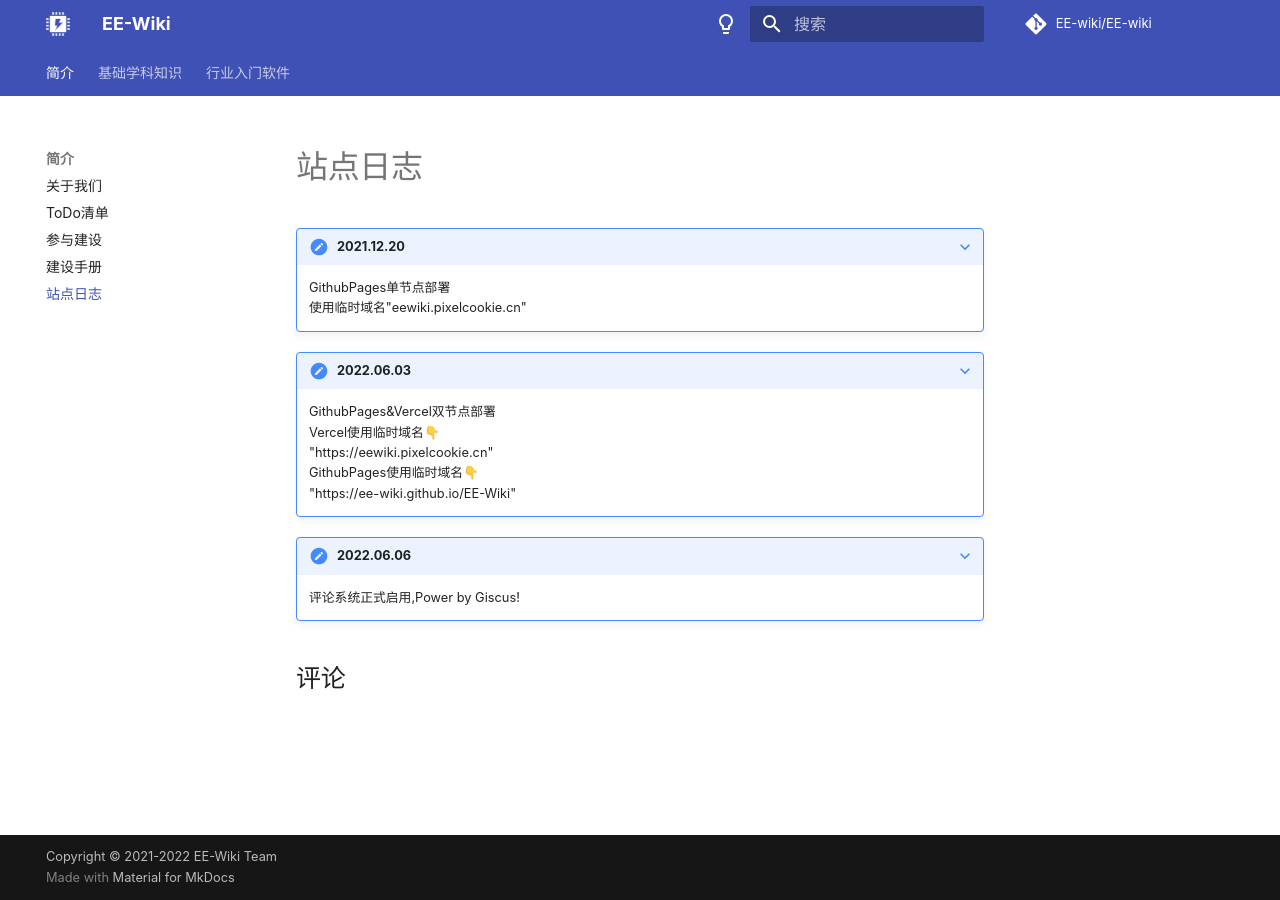
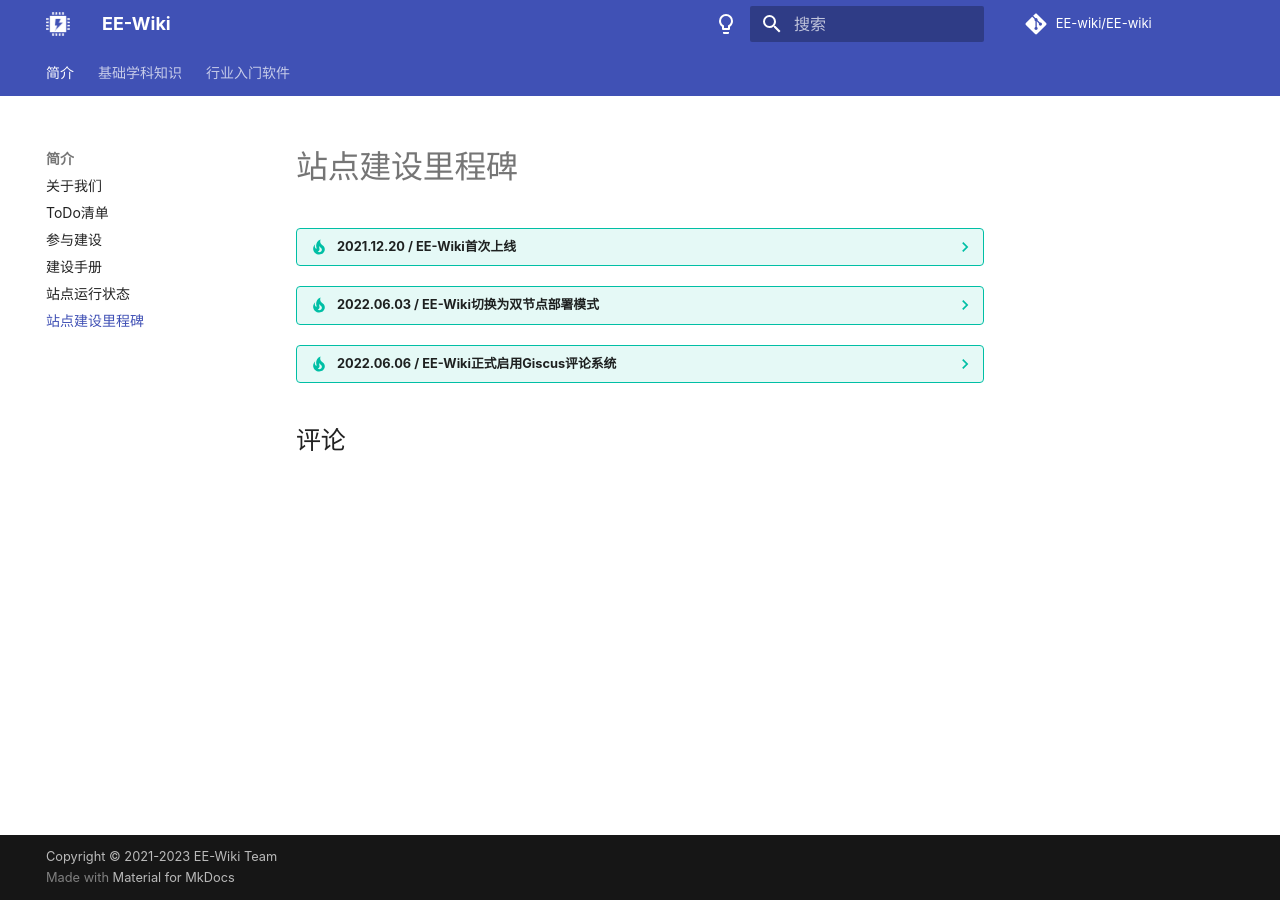
Before and after one commit to TidalForce-cn/EE-Wiki, an MkDocs documentation site: the page built from docs/intro/site-dev-log.md, in a window 1280 px wide. Built offline with MkDocs 1.6.1 and Material for MkDocs 9.7.7, drawn with Linux system fonts in a browser that asks for light colours; some web fonts are replaced; comment, search, counter and statistics services are not loaded.

Commit message:
1.Contents updated;2.Create status page.

```diff
--- a/docs/intro/site-dev-log.md
+++ b/docs/intro/site-dev-log.md
@@ -1,15 +1,15 @@
-# 站点日志
+# 站点建设里程碑
 
-???+ note "2021.12.20"
+??? tip "2021.12.20 / EE-Wiki首次上线"
     GithubPages单节点部署
     使用临时域名"eewiki.pixelcookie.cn"
 
-???+ note "2022.06.03"
+??? tip "2022.06.03 / EE-Wiki切换为双节点部署模式"
      GithubPages&Vercel双节点部署
      Vercel使用临时域名👇
-     "https://eewiki.pixelcookie.cn"
+     "https://eewiki.lwantaoo.xyz"
      GithubPages使用临时域名👇
      "https://ee-wiki.github.io/EE-Wiki"
 
-???+ note "2022.06.06"
-     评论系统正式启用,Power by Giscus!
+??? tip "2022.06.06 / EE-Wiki正式启用Giscus评论系统"
+     Powered by Giscus!
--- a/mkdocs.yml
+++ b/mkdocs.yml
@@ -1,8 +1,14 @@
 # Site Information
 site_name: EE-Wiki
+site_url: https://ee-wiki.github.io/EE-Wiki/
 site_description: 愿你能在本站学习到你所需知识并为本站的发展贡献一份力 :)
 site_author: EE-Wiki Team
 strict: false
+# Repository Information
+repo_name: 'EE-wiki/EE-wiki'
+repo_url: 'https://github.com/EE-wiki/EE-wiki'
+# Copyright
+copyright: 'Copyright &copy; 2021-2023 EE-Wiki Team'
 
 # Contents nav
 nav:
@@ -11,7 +17,8 @@ nav:
     - ToDo清单: intro/ToDoList.md
     - 参与建设: intro/contribute.md
     - 建设手册: intro/GuideBook.md
-    - 站点日志: intro/site-dev-log.md
+    - 站点运行状态: intro/status.md
+    - 站点建设里程碑: intro/site-dev-log.md
   - 基础学科知识:
     - 模电:
       - 关于模电: basic-knowledge/analog-basic/index.md
@@ -59,13 +66,6 @@ theme:
         icon: material/lightbulb
         name: Switch to light mode
 
-# Repository Information
-repo_name: 'EE-wiki/EE-wiki'
-repo_url: 'https://github.com/EE-wiki/EE-wiki'
-
-# Copyright
-copyright: 'Copyright &copy; 2021-2022 EE-Wiki Team'
-
 # Extra Settings
 extra:
   disqus: ee-wiki
```
Also changed, not shown: docs/intro/ToDoList.md (+4 -4 lines), docs/intro/contribute.md (+3 -15 lines), docs/intro/status.md (added, +15 -0 lines).
